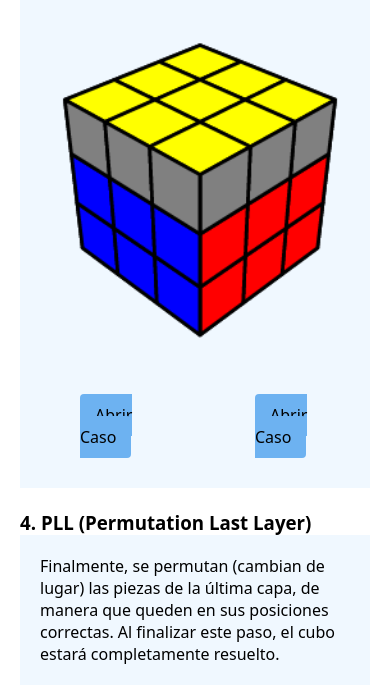
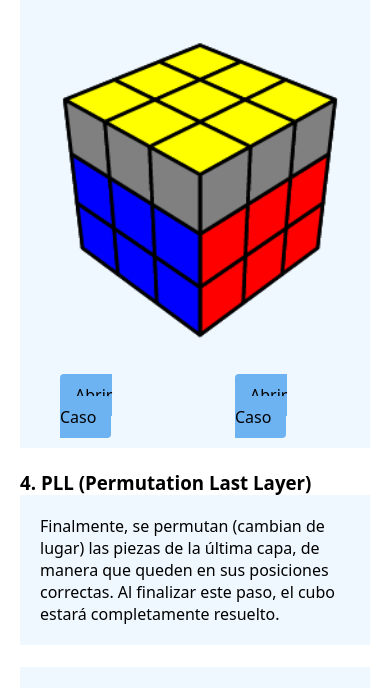
Before and after one commit to Lucfontana/CubeAssistant, a PHP site: page /avanzado.html in a window 390 px wide. Shown: the part 3169-3857 px from the top of the page. Run offline with PHP 8.4, Linux system fonts and the light colour scheme; some web fonts are replaced.

Commit message:
Solucionado bug con labels Modal en Avanzado

```diff
--- a/style/modal.css
+++ b/style/modal.css
@@ -1,6 +1,6 @@
 /*Boton Modal*/
 .boton-modal {
-    padding: 40px;
+    padding: 20px;
     background-color: aliceblue;
 }
 
@@ -64,13 +64,20 @@
 
 .content-modal .btn-cerrar label {
     padding: 7px 10px;
-    background-color: aqua;
+    background-color: #6DB2F1;
     color: white;
     border-radius: 4px;
     cursor: pointer;
     transition: all 300ms ease;
 }
 .content-modal .btn-cerrar label:hover {
-    background-color: #9aacff;
+    background-color: #A7D5FF;
 }
 /*Fin Ventana Modal*/
+
+
+@media (max-width: 700px){
+    .boton-modal {
+        padding: 20px;
+    }
+}
--- a/style/navbar.css
+++ b/style/navbar.css
@@ -110,7 +110,7 @@
     transition: all 0.3s ease;
 }
 
-@media (max-width: 600px) {
+@media (max-width: 1025px) {
     .contenido-ul {
         display: none; /* Oculta el menú por defecto*/
         flex-direction: column;
--- a/style/style.css
+++ b/style/style.css
@@ -222,6 +222,8 @@
     margin-left: 15px;
 }
 
+/*Código para la flechita que te lleva para arriba*/
+
 .llevaParaArriba {
     margin-left: 95%;
     justify-content: center;
@@ -262,3 +264,5 @@
     width: 40px;
 
 }
+
+/*Fin del ódigo para la flechita que te lleva para arriba*/
```
